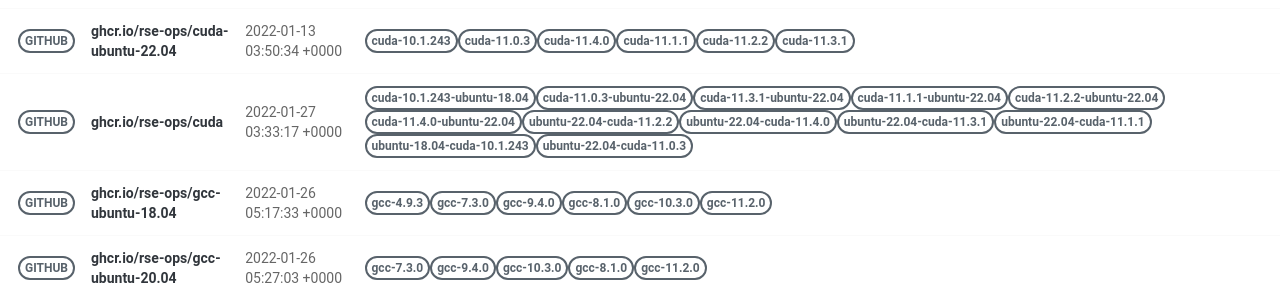
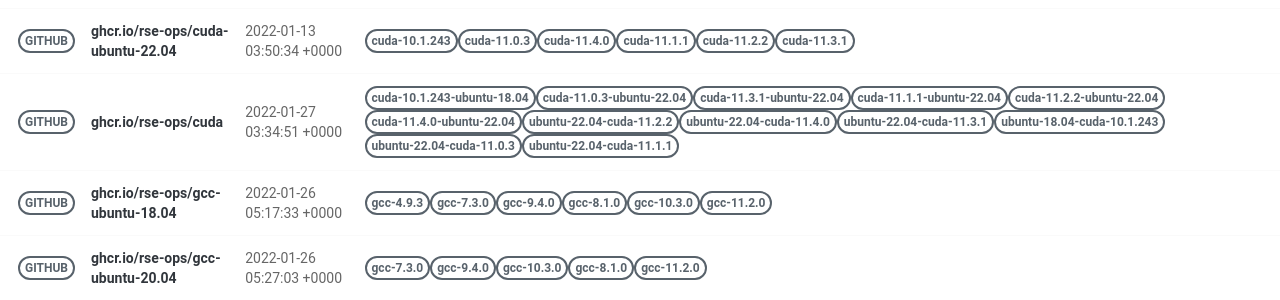
Before and after one commit to rse-ops/docker-images, a Jekyll site: the page built from pages/index.md, in a window 1280 px wide. Shown: the part 421-721 px from the top of the page. Built offline with Jekyll 4.4.1, drawn with Linux system fonts in a browser that asks for light colours; nearby versions of some CDN libraries.

Commit message:
Automated push to update library 2022-01-27

```diff
--- a/_library/ghcr.io-rse-ops-cuda.md
+++ b/_library/ghcr.io-rse-ops-cuda.md
@@ -1,7 +1,7 @@
 ---
 layout: container
 name: ghcr.io/rse-ops/cuda
-updated_at: 2022-01-27 03:33:17.259893
+updated_at: 2022-01-27 03:34:51.694275
 
 
 container_url: https://github.com/orgs/rse-ops/packages/container/package/cuda
@@ -33,14 +33,14 @@ versions:
  - tag: ubuntu-22.04-cuda-11.3.1
    dockerfile: https://github.com/rse-ops/docker-images/blob/main/ubuntu/cuda/Dockerfile
    manifest: https://crane.ggcr.dev/manifest/ghcr.io/rse-ops/cuda:ubuntu-22.04-cuda-11.3.1
- - tag: ubuntu-22.04-cuda-11.1.1
-   dockerfile: https://github.com/rse-ops/docker-images/blob/main/ubuntu/cuda/Dockerfile
-   manifest: https://crane.ggcr.dev/manifest/ghcr.io/rse-ops/cuda:ubuntu-22.04-cuda-11.1.1
  - tag: ubuntu-18.04-cuda-10.1.243
    dockerfile: https://github.com/rse-ops/docker-images/blob/main/ubuntu/cuda/Dockerfile
    manifest: https://crane.ggcr.dev/manifest/ghcr.io/rse-ops/cuda:ubuntu-18.04-cuda-10.1.243
  - tag: ubuntu-22.04-cuda-11.0.3
    dockerfile: https://github.com/rse-ops/docker-images/blob/main/ubuntu/cuda/Dockerfile
    manifest: https://crane.ggcr.dev/manifest/ghcr.io/rse-ops/cuda:ubuntu-22.04-cuda-11.0.3
+ - tag: ubuntu-22.04-cuda-11.1.1
+   dockerfile: https://github.com/rse-ops/docker-images/blob/main/ubuntu/cuda/Dockerfile
+   manifest: https://crane.ggcr.dev/manifest/ghcr.io/rse-ops/cuda:ubuntu-22.04-cuda-11.1.1
 
 ---
```
